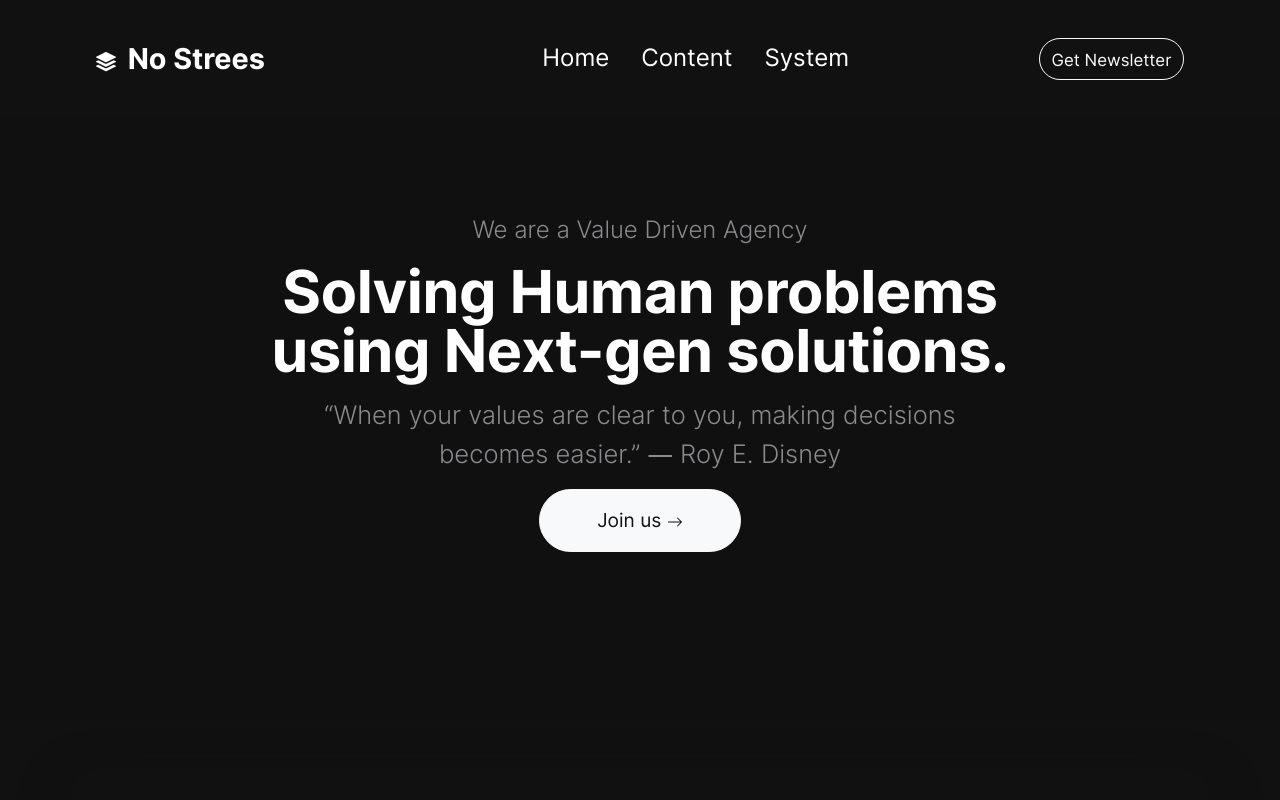
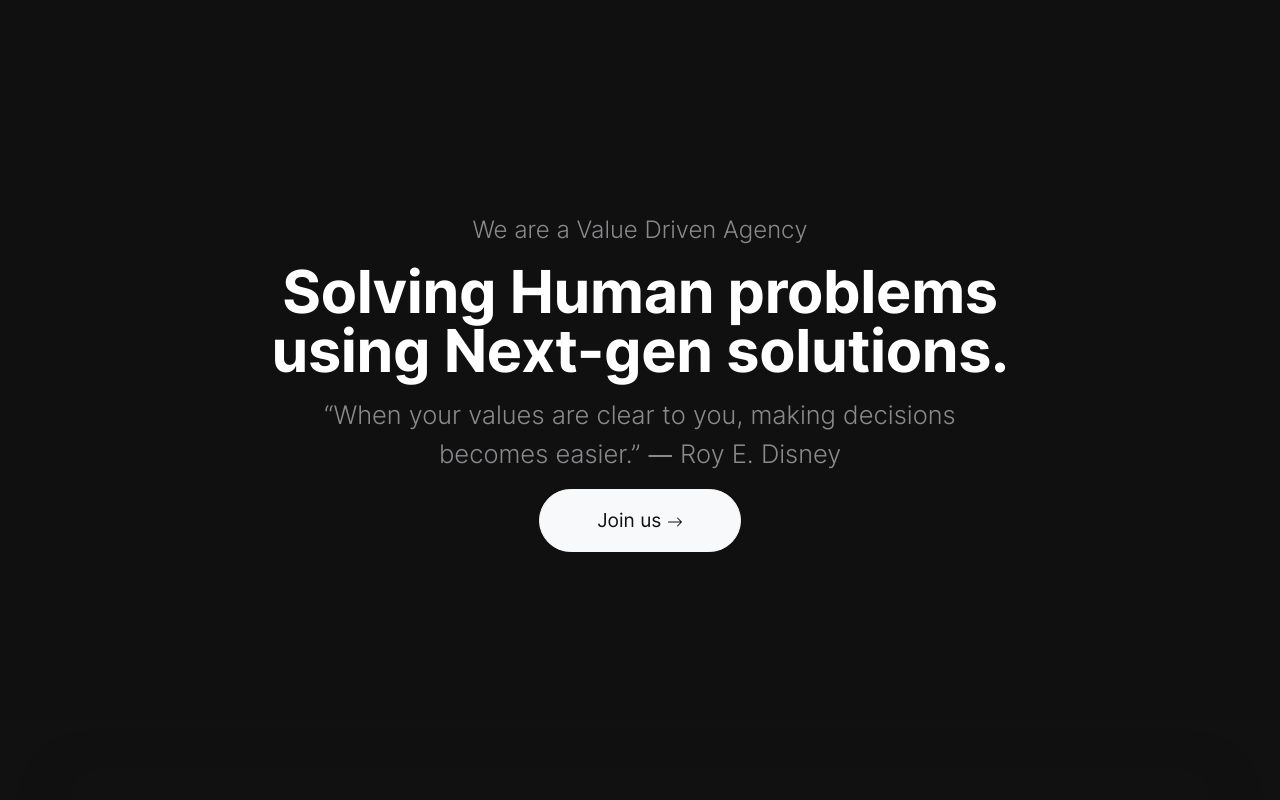
Before and after one commit to marko-bago/marko-bago.github.io, a plain HTML site: page index.html in a window 1280 px wide. Shown: the top 800 px of the page. Drawn offline with Linux system fonts and the light colour scheme.

Commit message:
Added source files

```diff
--- a/index.html
+++ b/index.html
@@ -1,4 +1,3 @@
-
 <!doctype html>
 <html class="h-100" lang="en">
 
@@ -17,7 +16,6 @@
   <link rel="stylesheet" href="css/theme.min.css">
 
   <style>
-
     /* inter-300 - latin */
     @font-face {
       font-family: 'Inter';
@@ -25,8 +23,10 @@
       font-weight: 300;
       font-display: swap;
       src: local(''),
-       url('fonts/inter-v12-latin-300.woff2') format('woff2'), /* Chrome 26+, Opera 23+, Firefox 39+ */
-       url('fonts/inter-v12-latin-300.woff') format('woff'); /* Chrome 6+, Firefox 3.6+, IE 9+, Safari 5.1+ */
+        url('fonts/inter-v12-latin-300.woff2') format('woff2'),
+        /* Chrome 26+, Opera 23+, Firefox 39+ */
+        url('fonts/inter-v12-latin-300.woff') format('woff');
+      /* Chrome 6+, Firefox 3.6+, IE 9+, Safari 5.1+ */
     }
 
     /* inter-400 - latin */
@@ -36,8 +36,10 @@
       font-weight: 400;
       font-display: swap;
       src: local(''),
-       url('fonts/inter-v12-latin-regular.woff2') format('woff2'), /* Chrome 26+, Opera 23+, Firefox 39+ */
-       url('fonts/inter-v12-latin-regular.woff') format('woff'); /* Chrome 6+, Firefox 3.6+, IE 9+, Safari 5.1+ */
+        url('fonts/inter-v12-latin-regular.woff2') format('woff2'),
+        /* Chrome 26+, Opera 23+, Firefox 39+ */
+        url('fonts/inter-v12-latin-regular.woff') format('woff');
+      /* Chrome 6+, Firefox 3.6+, IE 9+, Safari 5.1+ */
     }
 
     @font-face {
@@ -46,59 +48,29 @@
       font-weight: 500;
       font-display: swap;
       src: local(''),
-       url('fonts/inter-v12-latin-500.woff2') format('woff2'), /* Chrome 26+, Opera 23+, Firefox 39+ */
-       url('fonts/inter-v12-latin-500.woff') format('woff'); /* Chrome 6+, Firefox 3.6+, IE 9+, Safari 5.1+ */
+        url('fonts/inter-v12-latin-500.woff2') format('woff2'),
+        /* Chrome 26+, Opera 23+, Firefox 39+ */
+        url('fonts/inter-v12-latin-500.woff') format('woff');
+      /* Chrome 6+, Firefox 3.6+, IE 9+, Safari 5.1+ */
     }
+
     @font-face {
       font-family: 'Inter';
       font-style: normal;
       font-weight: 700;
       font-display: swap;
       src: local(''),
-       url('fonts/inter-v12-latin-700.woff2') format('woff2'), /* Chrome 26+, Opera 23+, Firefox 39+ */
-       url('fonts/inter-v12-latin-700.woff') format('woff'); /* Chrome 6+, Firefox 3.6+, IE 9+, Safari 5.1+ */
+        url('fonts/inter-v12-latin-700.woff2') format('woff2'),
+        /* Chrome 26+, Opera 23+, Firefox 39+ */
+        url('fonts/inter-v12-latin-700.woff') format('woff');
+      /* Chrome 6+, Firefox 3.6+, IE 9+, Safari 5.1+ */
     }
-
   </style>
 
 
 </head>
 
 <body class="bg-black text-white mt-0" data-bs-spy="scroll" data-bs-target="#navScroll">
-
-    <nav id="navScroll" class="navbar navbar-dark bg-black fixed-top px-vw-5" tabindex="0">
-  <div class="container">
-    <a class="navbar-brand pe-md-4 fs-4 col-12 col-md-auto text-center" href="index.html">
-  <svg xmlns="http://www.w3.org/2000/svg" width="20" height="20" fill="currentColor" class="bi bi-stack" viewBox="0 0 16 16">
-    <path d="m14.12 10.163 1.715.858c.22.11.22.424 0 .534L8.267 15.34a.598.598 0 0 1-.534 0L.165 11.555a.299.299 0 0 1 0-.534l1.716-.858 5.317 2.659c.505.252 1.1.252 1.604 0l5.317-2.66zM7.733.063a.598.598 0 0 1 .534 0l7.568 3.784a.3.3 0 0 1 0 .535L8.267 8.165a.598.598 0 0 1-.534 0L.165 4.382a.299.299 0 0 1 0-.535L7.733.063z"/>
-    <path d="m14.12 6.576 1.715.858c.22.11.22.424 0 .534l-7.568 3.784a.598.598 0 0 1-.534 0L.165 7.968a.299.299 0 0 1 0-.534l1.716-.858 5.317 2.659c.505.252 1.1.252 1.604 0l5.317-2.659z"/>
-  </svg>
-  <span class="ms-md-1 mt-1 fw-bolder me-md-5">No Strees</span>
-</a>
-
-      <ul class="navbar-nav mx-auto mb-2 mb-lg-0 list-group list-group-horizontal">
-      <li class="nav-item">
-  <a class="nav-link fs-5" href="index.html" aria-label="Homepage">
-    Home
-  </a>
-</li>
-<li class="nav-item">
-  <a class="nav-link fs-5" href="content.html" aria-label="A sample content page">
-    Content
-  </a>
-</li>
-<li class="nav-item">
-  <a class="nav-link fs-5" href="system.html" aria-label="A system message page">
-    System
-  </a>
-</li>
-
-    </ul>
-      <a href="https://templatedeck.com/klar-html-template.html" aria-label="Download this template" class="btn btn-outline-light">
-        <small>Get Newsletter</small>
-      </a>
-</div>
-</nav>
 
   <main>
     <div class="w-100 overflow-hidden position-relative bg-black text-white" data-aos="fade">
@@ -115,8 +87,10 @@
           </div>
           <div class="col-12 text-center">
             <a href="#" class="btn btn-xl btn-light">Join us
-        <svg xmlns="http://www.w3.org/2000/svg" width="16" height="16" fill="currentColor" class="bi bi-arrow-right" viewBox="0 0 16 16">
-  <path fill-rule="evenodd" d="M1 8a.5.5 0 0 1 .5-.5h11.793l-3.147-3.146a.5.5 0 0 1 .708-.708l4 4a.5.5 0 0 1 0 .708l-4 4a.5.5 0 0 1-.708-.708L13.293 8.5H1.5A.5.5 0 0 1 1 8z"/>
+              <svg xmlns="http://www.w3.org/2000/svg" width="16" height="16" fill="currentColor"
+                class="bi bi-arrow-right" viewBox="0 0 16 16">
+                <path fill-rule="evenodd"
+                  d="M1 8a.5.5 0 0 1 .5-.5h11.793l-3.147-3.146a.5.5 0 0 1 .708-.708l4 4a.5.5 0 0 1 0 .708l-4 4a.5.5 0 0 1-.708-.708L13.293 8.5H1.5A.5.5 0 0 1 1 8z" />
               </svg>
             </a>
           </div>
@@ -136,10 +110,12 @@
             </div>
             <div class="card bg-transparent mb-5 mt-5" data-aos="zoom-in-up">
               <div class="bg-dark shadow rounded-5 p-0">
-          <img src="img/webp/abstract17.webp" width="582" height="390" alt="abstract image" class="img-fluid rounded-5 no-bottom-radius" loading="lazy">
+                <img src="img/webp/abstract17.webp" width="582" height="390" alt="abstract image"
+                  class="img-fluid rounded-5 no-bottom-radius" loading="lazy">
                 <div class="p-5">
                   <h2 class="fw-lighter">Ipsum dolor est</h2>
-            <p class="pb-4 text-secondary">Lorem ipsum dolor sit amet, consetetur sadipscing elitr, sed diam nonumy eirmod tempor invidunt ut labore et dolore magna aliquyam erat.</p>
+                  <p class="pb-4 text-secondary">Lorem ipsum dolor sit amet, consetetur sadipscing elitr, sed diam
+                    nonumy eirmod tempor invidunt ut labore et dolore magna aliquyam erat.</p>
                   <a href="#" class="link-fancy link-fancy-light">Read more</a>
                 </div>
               </div>
@@ -147,10 +123,12 @@
 
             <div class="card bg-transparent" data-aos="zoom-in-up">
               <div class="bg-dark shadow rounded-5 p-0">
-          <img src="img/webp/abstract4.webp" width="582" height="327" alt="abstract image" class="img-fluid rounded-5 no-bottom-radius" loading="lazy">
+                <img src="img/webp/abstract4.webp" width="582" height="327" alt="abstract image"
+                  class="img-fluid rounded-5 no-bottom-radius" loading="lazy">
                 <div class="p-5">
                   <h2 class="fw-lighter">Ipsum dolor est</h2>
-            <p class="pb-4 text-secondary">Lorem ipsum dolor sit amet, consetetur sadipscing elitr, sed diam nonumy eirmod tempor invidunt ut labore et dolore magna aliquyam erat.</p>
+                  <p class="pb-4 text-secondary">Lorem ipsum dolor sit amet, consetetur sadipscing elitr, sed diam
+                    nonumy eirmod tempor invidunt ut labore et dolore magna aliquyam erat.</p>
                   <a href="#" class="link-fancy link-fancy-light">Read more</a>
                 </div>
               </div>
@@ -172,11 +150,17 @@
           </div>
           <div class="col-12 col-lg-7 bg-dark rounded-5 py-vh-3 text-center my-5" data-aos="zoom-in-up">
             <h2 class="display-huge mb-5">
-        <span class="fs-4 me-2 fw-light">$</span><span class="border-bottom border-5">499</span><span class="fs-6 fw-light">/day</span></h2>
-      <p class="lead text-secondary">Lorem ipsum dolor sit amet, consectetur adipisicing elit, sed do eiusmod tempor incididunt ut labore et dolore magna aliqua. Ut enim ad minim veniam, quis nostrud exercitation ullamco laboris nisi ut aliquip ex ea commodo consequat.</p>
+              <span class="fs-4 me-2 fw-light">$</span><span class="border-bottom border-5">499</span><span
+                class="fs-6 fw-light">/day</span>
+            </h2>
+            <p class="lead text-secondary">Lorem ipsum dolor sit amet, consectetur adipisicing elit, sed do eiusmod
+              tempor incididunt ut labore et dolore magna aliqua. Ut enim ad minim veniam, quis nostrud exercitation
+              ullamco laboris nisi ut aliquip ex ea commodo consequat.</p>
             <a href="#" class="btn btn-xl btn-light">Sign up
-        <svg xmlns="http://www.w3.org/2000/svg" width="16" height="16" fill="currentColor" class="bi bi-arrow-right" viewBox="0 0 16 16">
-  <path fill-rule="evenodd" d="M1 8a.5.5 0 0 1 .5-.5h11.793l-3.147-3.146a.5.5 0 0 1 .708-.708l4 4a.5.5 0 0 1 0 .708l-4 4a.5.5 0 0 1-.708-.708L13.293 8.5H1.5A.5.5 0 0 1 1 8z"/>
+              <svg xmlns="http://www.w3.org/2000/svg" width="16" height="16" fill="currentColor"
+                class="bi bi-arrow-right" viewBox="0 0 16 16">
+                <path fill-rule="evenodd"
+                  d="M1 8a.5.5 0 0 1 .5-.5h11.793l-3.147-3.146a.5.5 0 0 1 .708-.708l4 4a.5.5 0 0 1 0 .708l-4 4a.5.5 0 0 1-.708-.708L13.293 8.5H1.5A.5.5 0 0 1 1 8z" />
               </svg>
             </a>
           </div>
@@ -189,9 +173,12 @@
       <div class="row">
         <div class="col-12 col-lg-5 py-4 text-center text-lg-start">
           <a class="navbar-brand pe-md-4 fs-4 col-12 col-md-auto text-center" href="index.html">
-  <svg xmlns="http://www.w3.org/2000/svg" width="20" height="20" fill="currentColor" class="bi bi-stack" viewBox="0 0 16 16">
-    <path d="m14.12 10.163 1.715.858c.22.11.22.424 0 .534L8.267 15.34a.598.598 0 0 1-.534 0L.165 11.555a.299.299 0 0 1 0-.534l1.716-.858 5.317 2.659c.505.252 1.1.252 1.604 0l5.317-2.66zM7.733.063a.598.598 0 0 1 .534 0l7.568 3.784a.3.3 0 0 1 0 .535L8.267 8.165a.598.598 0 0 1-.534 0L.165 4.382a.299.299 0 0 1 0-.535L7.733.063z"/>
-    <path d="m14.12 6.576 1.715.858c.22.11.22.424 0 .534l-7.568 3.784a.598.598 0 0 1-.534 0L.165 7.968a.299.299 0 0 1 0-.534l1.716-.858 5.317 2.659c.505.252 1.1.252 1.604 0l5.317-2.659z"/>
+            <svg xmlns="http://www.w3.org/2000/svg" width="20" height="20" fill="currentColor" class="bi bi-stack"
+              viewBox="0 0 16 16">
+              <path
+                d="m14.12 10.163 1.715.858c.22.11.22.424 0 .534L8.267 15.34a.598.598 0 0 1-.534 0L.165 11.555a.299.299 0 0 1 0-.534l1.716-.858 5.317 2.659c.505.252 1.1.252 1.604 0l5.317-2.66zM7.733.063a.598.598 0 0 1 .534 0l7.568 3.784a.3.3 0 0 1 0 .535L8.267 8.165a.598.598 0 0 1-.534 0L.165 4.382a.299.299 0 0 1 0-.535L7.733.063z" />
+              <path
+                d="m14.12 6.576 1.715.858c.22.11.22.424 0 .534l-7.568 3.784a.598.598 0 0 1-.534 0L.165 7.968a.299.299 0 0 1 0-.534l1.716-.858 5.317 2.659c.505.252 1.1.252 1.604 0l5.317-2.659z" />
             </svg>
             <span class="ms-md-1 mt-1 fw-bolder me-md-5">Klar</span>
           </a>
@@ -286,7 +273,7 @@ AOS.init({
     const add_class_on_scroll = () => header.classList.add("scrolled", "shadow-sm")
     const remove_class_on_scroll = () => header.classList.remove("scrolled", "shadow-sm")
 
-  window.addEventListener('scroll', function() {
+    window.addEventListener('scroll', function () {
       scrollpos = window.scrollY;
 
       if (scrollpos >= header_height) { add_class_on_scroll() }
@@ -297,4 +284,5 @@ AOS.init({
   </script>
 
 </body>
+
 </html>
```
Lines whose indentation alone changed are shown as unchanged.
